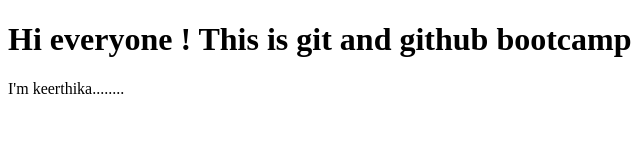
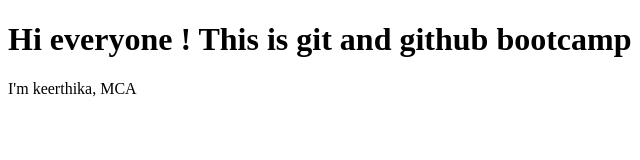
Before and after one commit to KEERTHIKA-K25/bootcamp_repository, a plain HTML site: page index.html in a window 1280 px wide. Shown: the full height of the page, 0-640 px from the left. Drawn offline with Linux system fonts and the light colour scheme.

Commit message:
changes in para

```diff
--- a/index.html
+++ b/index.html
@@ -9,6 +9,6 @@
     <h1>Hi everyone ! This is git and github bootcamp </h1>
 
 
-    <p>I'm keerthika........</p>
+    <p>I'm keerthika, MCA</p>
 </body>
 </html>
```
